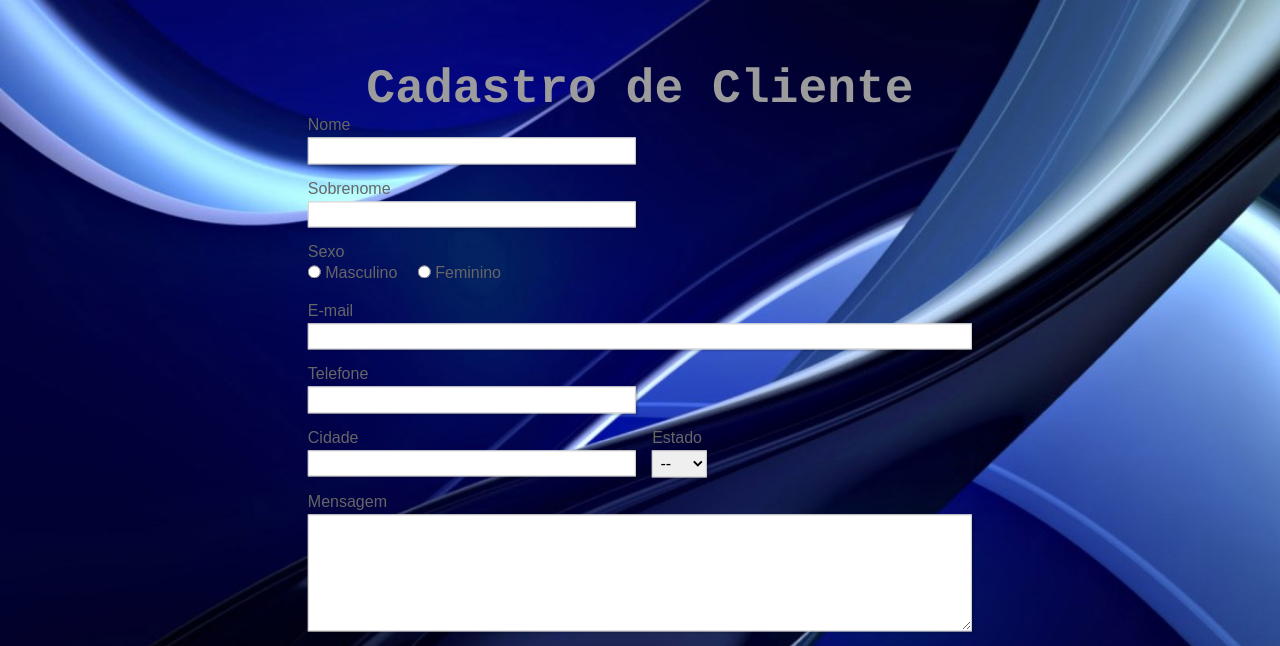
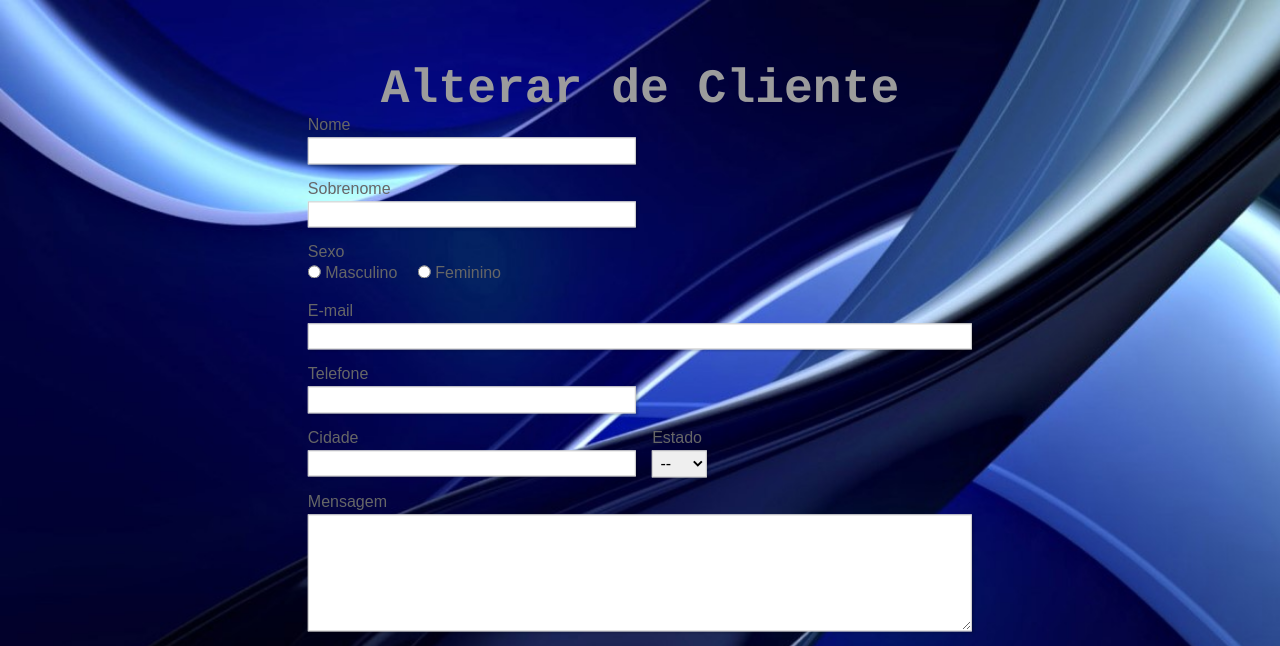
Before and after one commit to juninhocb/python_learning, a Flask app: template New_index/templates/Alt_cliente.html in a window 1280 px wide. Shown: the top 646 px of the page. Run offline with Flask 2, Linux system fonts and the light colour scheme; the template is opened without the code that fills it, so the values that code supplies are empty.

Commit message:
atualizacao 7

```diff
--- a/New_index/templates/Alt_cliente.html
+++ b/New_index/templates/Alt_cliente.html
@@ -54,7 +54,7 @@
 
 <body>
 
-<h2 align = "center"> <font size="8" color="9C9C9C" style = "font-family:courier,arial,helvetica;"> Cadastro de Cliente</font></h2>
+<h2 align = "center"> <font size="8" color="9C9C9C" style = "font-family:courier,arial,helvetica;"> Alterar de Cliente</font></h2>
 
 <form action="/alterar_usuario">
 <fieldset>
@@ -135,7 +135,7 @@
 	</div>
 
 	<form>
-	<input type=submit value=Alterar class="botao submit" name="submit">
+	<input type=submit value=Alterar class="botao submit" name="alterar">
 	<input type=hidden name=nome_original value="{{ usuario.nome}}">
    	</form>
 
--- a/New_index/templates/Cad_Cliente.html
+++ b/New_index/templates/Cad_Cliente.html
@@ -148,10 +148,10 @@
 
 <div id="menu" style= "text-align: center;">
 <font size="3" color="White" face="Verdana">
-     <ul>
 
-	<li> <a href = "/Cliente"> Voltar </a><li>
-     </ul>
+
+	<a href = "/Cliente"> Voltar
+
 
     <font/>
   </div>
```
